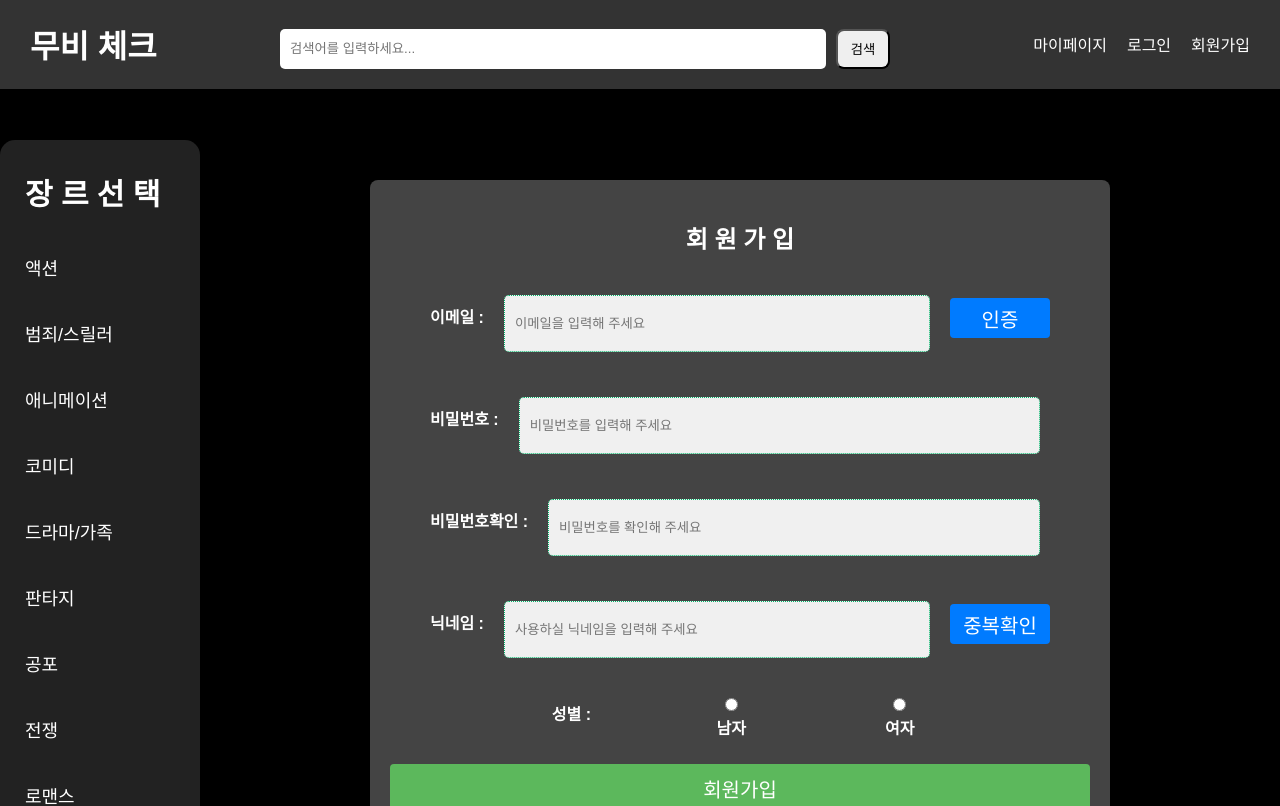
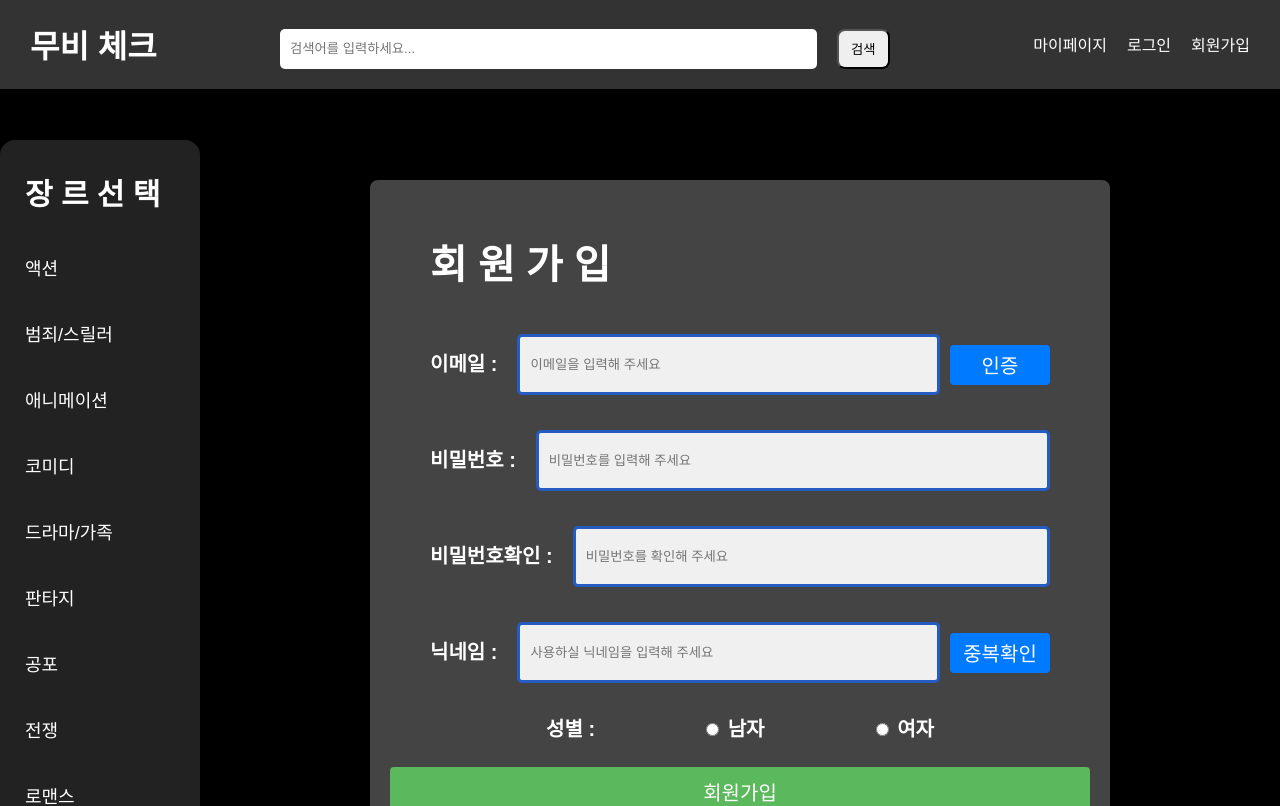
Before and after one commit to CollectCode/MovieCheck-FE, a React (Create React App) app: page /signup in a window 1280 px wide. Shown: the top 806 px of the page. Built offline with nearby package versions, Linux system fonts and the light colour scheme.

Commit message:
change css
something changes...

```diff
--- a/src/css/LoginForm.css
+++ b/src/css/LoginForm.css
@@ -1,7 +1,7 @@
   .login-container {
     width: 300px;
-    margin: 80px 600px;
-    padding: 150px;
+    margin: 120px 600px;
+    padding: 75px;
     background-color: #444;
     border-radius: 25px;
     box-shadow: 0 4px 10px rgba(0, 0, 0, 0.5);
@@ -12,7 +12,7 @@
   }
 
   .logintitle {
-    text-align: center;
+    text-align: left;
     font-size: 40px;
     color: #ffffff;
     font-weight: bold;
@@ -28,12 +28,12 @@
     margin-bottom: 5px;
   }
 
-  input {
+  .input-info {
     margin: 10px 10px 0px 0px;
     width: 100%;
     padding: 10px;
-    border: none;
-    border-radius: 4px;
+    border: 3px solid #245cc2;
+    border-radius: 8px;
   }
 
   .button-group {
--- a/src/css/SearchBar.css
+++ b/src/css/SearchBar.css
@@ -3,11 +3,15 @@
     width: 50%; /* 너비를 80%로 설정 (원하는 비율로 조정 가능) */
     margin: auto auto; /* 중앙 정렬 */
     border-radius: 20px; /* 모서리 둥글게 */
+    height: 40px;
 }
 
 .search-button  {
     height: 40px;
-    margin-top: 10px;
     width: 60px;
     border-radius: 8px;
 }
+
+.search-input   {
+    margin-right: 20px;
+}
--- a/src/css/SignUpForm.css
+++ b/src/css/SignUpForm.css
@@ -7,6 +7,12 @@
   box-shadow: 0 4px 10px rgba(0, 0, 0, 0.5);
   text-align: center;
   color: white;
+}
+
+.signup-title {
+  margin-left: 40px;
+  font-size: 40px;
+  text-align: left;
 }
 
 .signup-input-group {
@@ -22,12 +28,13 @@
   flex: 10px 0 100px; /* 레이블의 넓이를 고정 (필요 시 값을 증가) */
   margin-right: 20px; /* 레이블과 입력 필드 사이의 간격 */
   font-weight: bold;
+  font-size: 20px;
 }
 
 .signup-input-group input {
   flex: 1; /* 입력 필드가 남은 공간을 차지하도록 설정 */
   padding: 10px; /* 상하 여백을 동일하게 설정 */
-  border: 1px dotted #03b66b;
+  border: 3px solid #245cc2;
   border-radius: 5px;
   background-color: #f0f0f0;
   color: #333;
@@ -56,6 +63,7 @@
   justify-content: space-evenly;
   align-items: center;
   font-weight: bold;
+  font-size: 20px;
 }
 
 .signup-gender-group label {
--- a/src/pages/LoginForm.jsx
+++ b/src/pages/LoginForm.jsx
@@ -19,6 +19,7 @@ const LoginForm = () => {
         <div className="input-group">
           <label className="logininfo">ID</label>
           <input
+            className="input-info"
             type="text"
             placeholder="ID 입력"
             value={id}
@@ -30,6 +31,7 @@ const LoginForm = () => {
           <label className="logininfo">PASSWORD</label>
           <input
             type="password"
+            className="input-info"
             placeholder="비밀번호 입력"
             value={password}
             onChange={(e) => setPassword(e.target.value)}
--- a/src/pages/SignUpForm.jsx
+++ b/src/pages/SignUpForm.jsx
@@ -18,7 +18,7 @@ const SignupForm = () => {
 
   return (
     <div className="signup-container">
-      <h2>회 원 가 입</h2>
+      <h2 className="signup-title">회 원 가 입</h2>
       <form onSubmit={handleSignup}>
         <div className="signup-input-group">
             <label>이메일 :</label>
```
